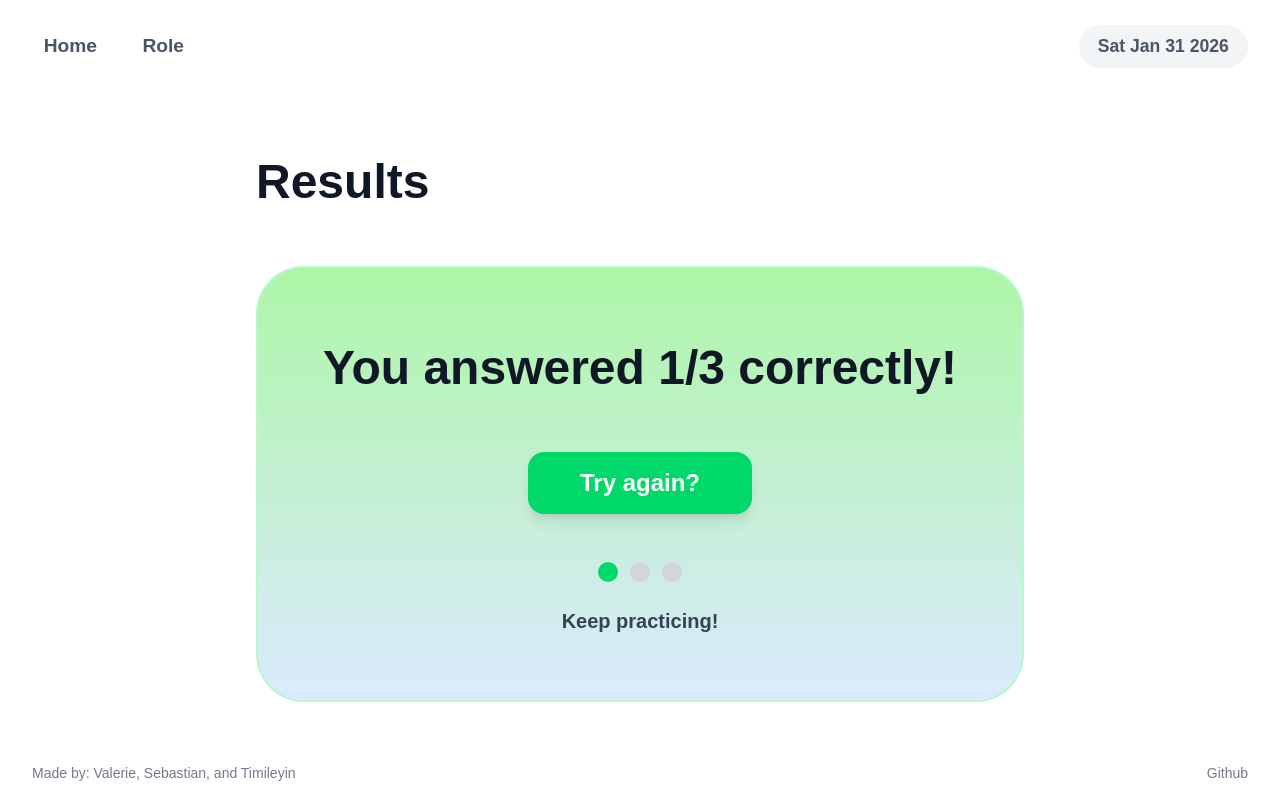
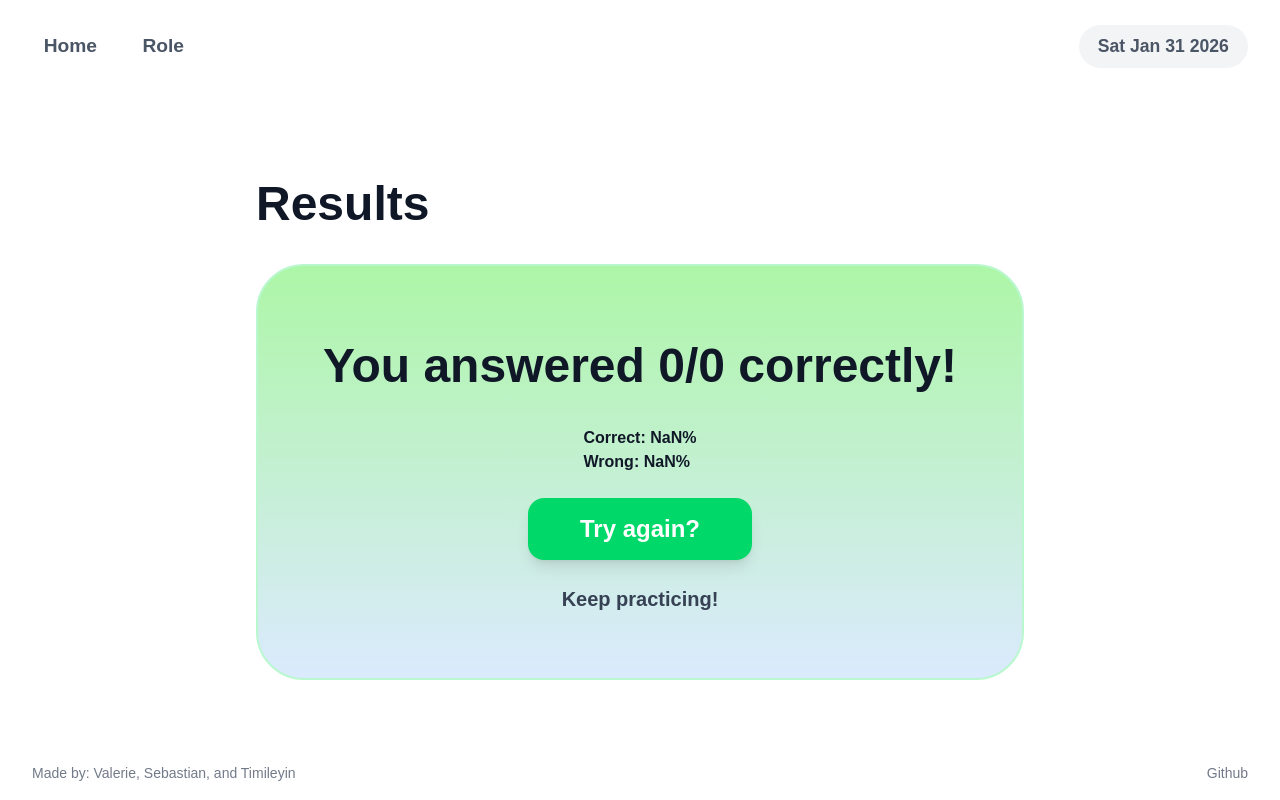
Before and after one commit to chingu-voyages/V59-tier1-team-03, a React (Vite) app: page /summary in a window 1280 px wide. Built offline with nearby package versions, Linux system fonts and the light colour scheme.

Commit message:
Co-authored-by: justtimi <justtimi@users.noreply.github.com> Co-authored-by: Valerie L. <val-ue@users.noreply.github.com>
some things

```diff
--- a/src/App.jsx
+++ b/src/App.jsx
@@ -1,4 +1,4 @@
-import React from "react";
+import React, { useContext, useMemo, useState } from "react";
 import Home from "./pages/Home";
 import Header from "./components/Header";
 import Footer from "./components/Footer";
@@ -17,10 +17,7 @@ const App = () => {
         <Route path="/questions/:role" element={<Questions/>}/>
         <Route path="/summary" element={<Summary/>}/>
       </Routes>
-
       <Footer />
-
-
     </>
   );
 };
--- /dev/null
+++ b/src/contextProvider.jsx
@@ -0,0 +1,34 @@
+import React, { Component, useContext } from "react";
+
+
+const {Provider, Consumer} = useContext();
+
+class QuestionProvider extends Component {
+    state = {
+        correctAnswers : 5,
+        totalQuestions : 0,
+        setResults : (correct, total) => {
+            this.setState({
+                correctAnswers: correct,
+                totalQuestions: total
+            })
+        }
+    }
+    render() {
+        return (
+            <Provider
+                value = {{
+  port default QuestionProvider;       ????           correctAnswers: this.state.correctAnswers,
+                    totalQuestions: this.state.totalQuestions,
+                    setResults: this.state.setResults
+                }}
+            >
+                {this.props.children}
+            </Provider>
+        )
+    }
+};
+
+export {QuestionProvider};
+
+export default Consumer
--- a/src/index.css
+++ b/src/index.css
@@ -103,7 +103,7 @@ header {
 
 .hero-wrapper {
   position: relative;
-  height: -webkit-fill-available;
+  /*height: -webkit-fill-available; */
 }
 
 .background-bubbles {
@@ -184,6 +184,7 @@ header {
   padding-right: 4rem;
   padding-top: 1.5rem;
   padding-bottom: 1.5rem;
+  margin-top: 0.5rem;
   font-size: 2.25rem;
   font-weight: 700;
   color: white;
@@ -519,8 +520,7 @@ footer {
   color: #101828;
   font-weight: 800;
   font-size: 3rem;
-  margin-bottom: 3rem;
-
+  margin-bottom: 1.5rem;
 }
 
 .summary-container {
@@ -570,3 +570,9 @@ footer {
   font-weight: 700;
   font-size: 1.25rem;
 }
+
+.percentage-container {
+  margin-bottom: 1.5rem;
+  font-weight: 600;
+  color: #101828;
+}
--- a/src/main.jsx
+++ b/src/main.jsx
@@ -3,6 +3,7 @@ import { createRoot } from "react-dom/client";
 import { BrowserRouter } from "react-router-dom";
 import "./index.css";
 import App from "./App.jsx";
+
 
 createRoot(document.getElementById("root")).render(
   <StrictMode>
--- a/src/pages/Questions.jsx
+++ b/src/pages/Questions.jsx
@@ -1,10 +1,12 @@
-import React, { useEffect, useState } from 'react'
+import React, { useContext, useEffect, useState } from 'react'
 import Checkmark from '../components/checkmark'
 import Answerbubble from '../components/question-page/answer-bubble'
 import { useParams, useNavigate } from 'react-router-dom'
 import questions from '../flashcards'
 
 const Questions = () => {
+
+  // const {setCorrectAnswers, setTotalQuestions} = useContext(QuestionContext)
 
   const {role} = useParams();
   const navigate = useNavigate();
@@ -14,6 +16,8 @@ const Questions = () => {
 
   const [currentQuestion, setCurrentQuestion] = useState(0);
   const [savedAnswers, setSavedAnswers] = useState([]);
+  const [wrongCount, setWrongCount] = useState(0);
+  const [questionMistake, setQuestionMistake] = React.useState({});
 
   const currentSelection = savedAnswers[currentQuestion] ?? null;
 
@@ -59,15 +63,33 @@ const Questions = () => {
   const handleSelection = selected => {
     setSavedAnswers(prev => {
       const updated = [...prev]
+
+      const correctAnswer = currentCard.answer;
        if (updated[currentQuestion] === selected) {
         updated[currentQuestion] = null
        }else{
       updated[currentQuestion] = selected
     }
 
-    return updated
+    const isWrong = selected !== correctAnswer;
 
-    })
+    setQuestionMistake(prev => {
+      const recorded = {...prev}
+
+      if (isWrong && !recorded[currentQuestion]) {
+        setWrongCount(prev => prev + 1)
+        recorded[currentQuestion] = true
+      }
+
+      if (!isWrong){
+        recorded[currentQuestion] = false
+      }
+      return recorded;
+    });
+
+    return updated;
+
+    });
   }
 
     const formattedRole = role?.split("-").map((word) => word.charAt(0).toUpperCase() + word.slice(1)).join(" ");
@@ -105,7 +127,7 @@ const Questions = () => {
             }} className="previous" disabled={currentQuestion === 0}>Previous</button>
 
 
-          <button onClick={ () => { if (currentQuestion === flashcards.length - 1) {
+          <button onClick={ () => { if (wrongCount >= 3 || currentQuestion === flashcards.length - 1) {
               navigate("/summary")}
               else {goToQuestion(currentQuestion+1)} }} disabled={currentSelection === null } className="next">{currentQuestion === flashcards.length -1 ? "Finish" : "Next"}</button>
         </div>
--- a/src/pages/Summary.jsx
+++ b/src/pages/Summary.jsx
@@ -1,23 +1,51 @@
-import React from 'react'
+import React, {useEffect} from 'react'
 import {Link} from 'react-router-dom'
+import questions from "../flashcards"
 
-const Summary = () => {
+const Summary = ({correctAnswers, numberOfQuestions}) => {
+
+  const [correctCount, setCorrectCount] = React.useState(0);
+  const [total, setTotal] = React.useState(0);
+
+  useEffect(() => {
+    const savedAnswers = JSON.parse(localStorage.getItem('quizAnswers')) || [];
+    const role = localStorage.getItem('quizRole');
+    const flashcards = role ? questions[role]?.flashcards || [] : [];
+
+    const correct = savedAnswers.filter((ans, i) => {
+      ans === flashcards[i]?.answer
+    }).length
+
+    setCorrectCount(correct);
+    setTotal(flashcards.length);
+  }, [])
+
+
+  const correctPercent = Math.round((correctCount / total) * 100);
+  const wrongPercent = 100 - correctPercent;
   return (
     <div className='summary-main'>
       <div className='result-container'>
         <p className='medium-title'>Results</p>
 
         <div className="summary-container">
-          <div className="score-explanation medium-title">You answered 1/3
-          correctly!</div>
+          <div className="score-explanation medium-title">You answered {correctCount}/{total} correctly!</div>
+
+          <div className='percentage-container'>
+
+          <p >Correct: {correctPercent}%</p>
+          <p >Wrong: {wrongPercent}%</p>
+          </div>
 
           <button className='button retry'>Try again?</button>
 
-          <div className="attempt-number">
+          {/*<div className="attempt-number">
             <div className="active-attempt-icon"></div>
             <div className="attempt-icon"></div>
             <div className="attempt-icon"></div>
-          </div>
+          </div> */}
+
+
 
           <p className='ending-message'>Keep practicing!</p>
         </div>
```
Also changed, not shown: 1 other file (tests, documents, lock files or other folders).
